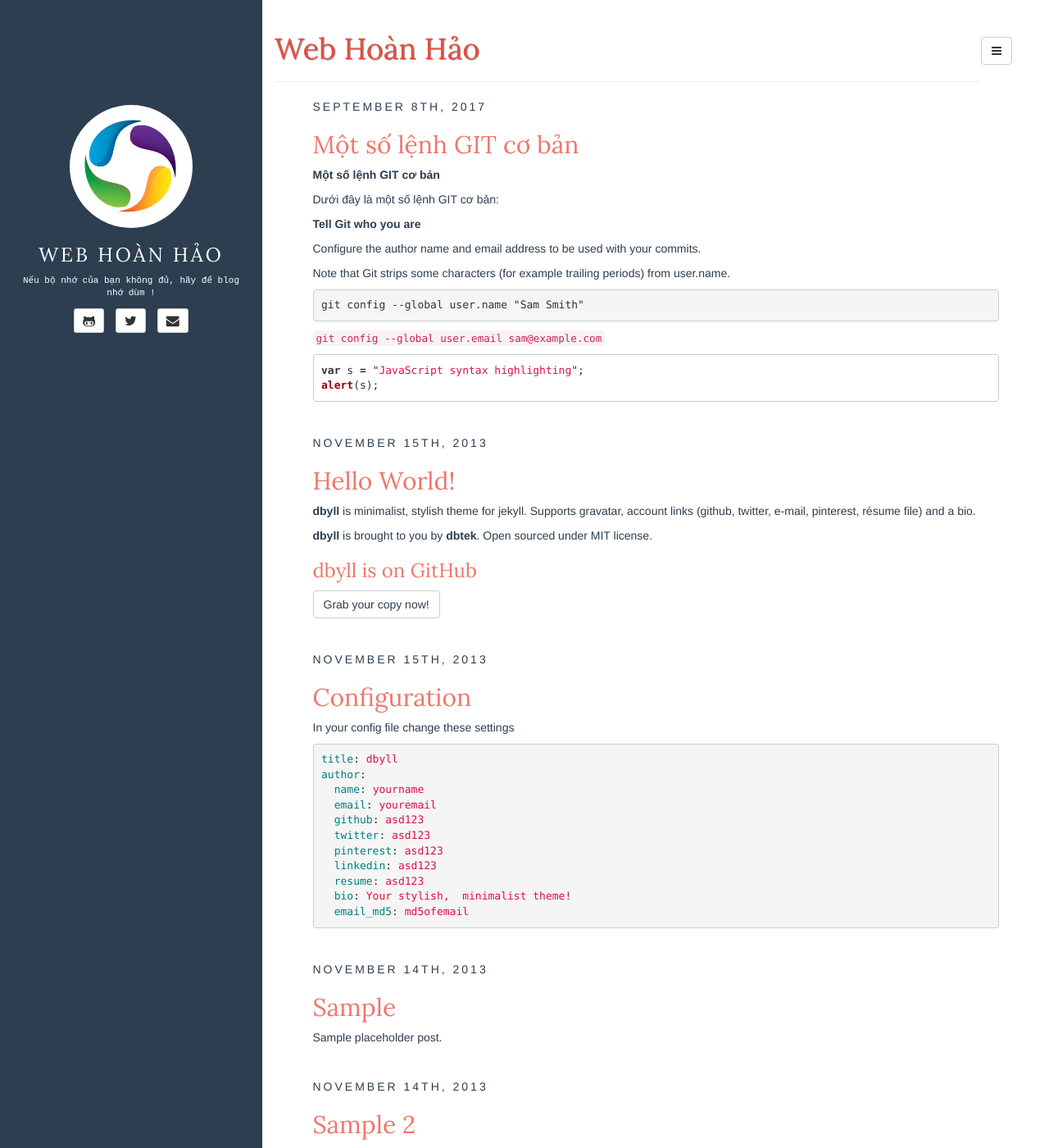
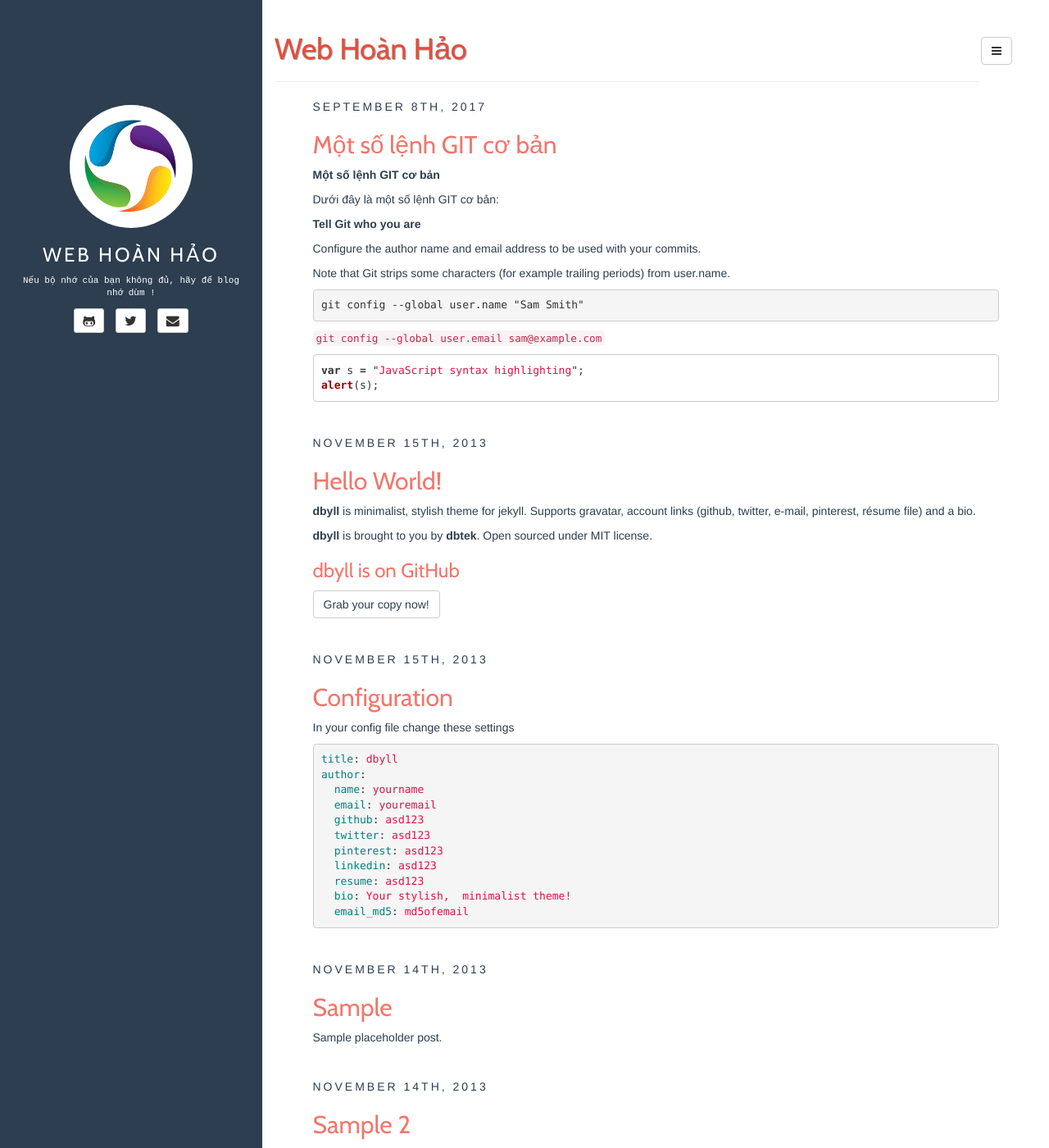
Before and after one commit to webhoanhao/webhoanhao.github.io, a Jekyll site: the page built from index.html, in a window 1280 px wide and 1400 px high. Shown: the whole window at 82% size. Built offline with Jekyll 4.4.1, drawn with Linux system fonts in a browser that asks for light colours; the list of posts is cut into pages by our own code.

Commit message:
Update style.css

```diff
--- a/assets/css/style.css
+++ b/assets/css/style.css
@@ -1,4 +1,4 @@
-@import url(//fonts.googleapis.com/css?family=Lora:400);
+@import url(//fonts.googleapis.com/css?family=Cabin);
 
 body{
 	color: #2c3e50;
@@ -115,14 +115,14 @@ article.home div a, article.home pre a { color: #2c3e50; }
 article.home div a:hover, article.home pre a:hover { color: #2c3e50; text-decoration: none; }
 article img { max-width: 100%; }
 
-h1,h2,h3,h4,h5,h6 { font-family: 'Lora', sans-serif; }
+h1,h2,h3,h4,h5,h6 { font-family: 'Cabin', sans-serif; }
 article.home h1,
 article.home h2,
 article.home h3,
 article.home h4,
 article.home h5,
 article.home h6 {
-	font-family: 'Lora', sans-serif;
+	font-family: 'Cabin', sans-serif;
 	color: #f2756a;
 }
 
@@ -146,7 +146,7 @@ article.home h4 a:hover {
 
 footer {
 	padding-top: 15px;
-	font-family: 'Lora';
+	font-family: 'Cabin';
 }
 
 /* nav-vertical-tabs component */
```
